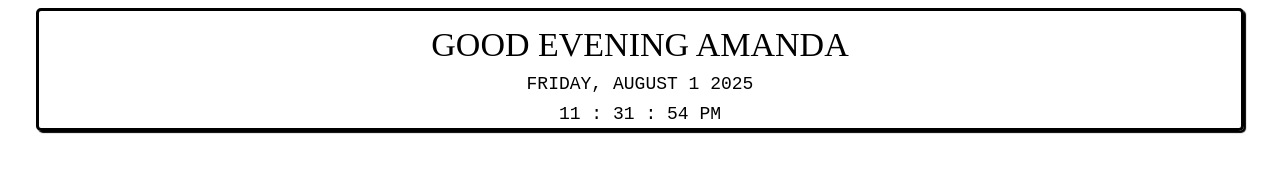
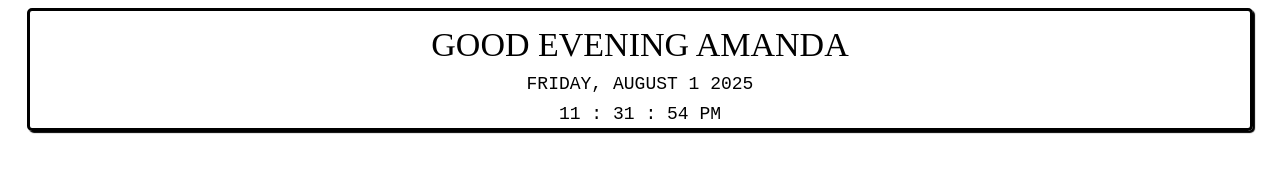
Before and after one commit to balls9469/greetingwidget, a plain HTML site: page index.html in a window 1280 px wide. Drawn offline with Linux system fonts and the light colour scheme.

Commit message:
Update index.html

```diff
--- a/index.html
+++ b/index.html
@@ -16,7 +16,7 @@
         }
 
         .widget {
-            padding: 1px 1px ;
+            padding: 1px 10px ;
             color: #000000;
             display: flex;
             justify-content:center;
```
